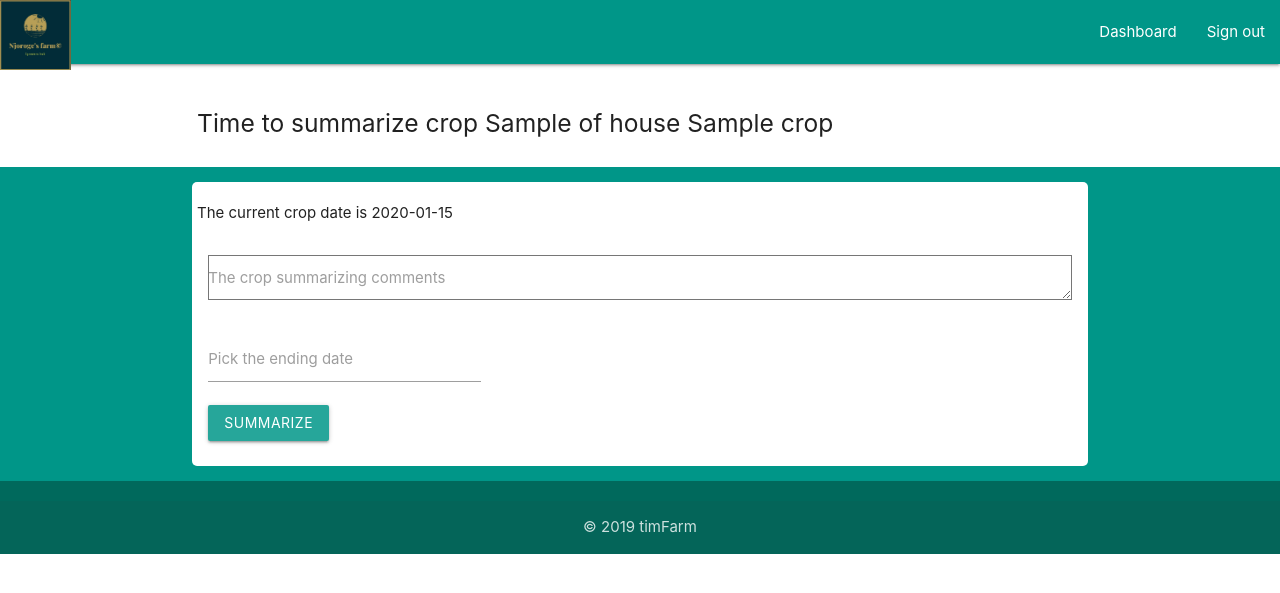
After one commit to njorogetimk/timFarm, a Flask app: template timsystem/templates/admin/archive_crop.html in a window 1280 px wide. The commit adds this page. Shown: the top 593 px of the page. Run offline with Flask 2, Linux system fonts and the light colour scheme; tables that the repository leaves empty hold one stand-in row (values such as "Sample post"); the template is opened without the code that fills it: values that come from a table or form of the project are taken from there, most other values are stand-ins (such as "Sample title", 1, 10 or a date in 2020); some libraries are stand-ins or nearby versions.

Commit message:
End the crop ending

```diff
--- a/timsystem/farm/adminviews.py
+++ b/timsystem/farm/adminviews.py
@@ -1,7 +1,7 @@
 from flask import Blueprint, render_template, redirect, url_for, request
 from flask import flash, g
 from flask_login import current_user
-from wtforms import Form, StringField, validators
+from wtforms import Form, StringField, TextAreaField, validators
 from wtforms.fields.html5 import EmailField
 from timsystem.farm.models import Farm, Users, House, Crop, Day
 from timsystem.farm.models import Activities, Harvest, Condition
@@ -167,6 +167,59 @@ def add_crop(farm_name, house_name):
                 'admin.disp_house', farm_name=farm_name, house_name=house_name
             ))
     return render_template('admin/add_crop.html', form=form)
+
+
+class EndCrop(Form):
+    summary = TextAreaField("The crop summarizing comments", [
+        validators.DataRequired(),
+        validators.length(min=5, max=600)
+    ])
+    date = StringField("Pick the ending date", [
+        validators.DataRequired()
+    ])
+
+
+@admin.route(
+    '/<farm_name>/<house_name>/<crop_no>/archive', methods=['GET', 'POST']
+)
+@is_admin
+def archive_crop(farm_name, house_name, crop_no):
+    form = EndCrop(request.form)
+    if farm_name != current_user.farm_name:
+        flash('Unauthorized!!', 'danger')
+        return redirect(url_for('farm.signout'))
+    farm = Farm.query.filter_by(farm_name=farm_name).first()
+    if not farm:
+        flash('Please register your farm %s' % farm_name, 'danger')
+        return redirect(url_for('farm.registerFarm'))
+    house = farm.house.filter_by(house_name=house_name).first()
+    if not house:
+        flash('The house %s is not registered' % house_name, 'danger')
+        return redirect(url_for('admin.farm_admin', farm_name=farm_name))
+    crop = house.crop.filter_by(crop_no=crop_no).first()
+    if not crop:
+        flash('The crop %s is not present in this house' % crop_no, 'danger')
+        return redirect(url_for(
+            'admin.disp_house', farm_name=farm_name, house_name=house_name
+        ))
+
+    date = dayGiver.ConvDate(crop.current_date)
+    min_date = date.result()  # For date picker min date
+
+    if request.method == 'POST' and form.validate():
+        # End the crop
+        summary = form.summary.data
+        date = form.date.data
+
+        crop.summarize(date, summary)
+        db.session.commit()
+        return redirect(url_for(
+            'admin.disp_house', farm_name=current_user.farm_name,
+            house_name=crop.house_name
+        ))
+    return render_template(
+        'admin/archive_crop.html', crop=crop, form=form, min_date=min_date
+    )
 
 
 @admin.route('/<farm_name>/<house_name>/<crop_no>/add/day', methods=['POST'])
--- /dev/null
+++ b/timsystem/templates/admin/archive_crop.html
@@ -0,0 +1,42 @@
+{% extends 'base/admin_base.html' %}
+
+
+{% block content %}
+{% from 'includes/_formhelpers.html' import render_field %}
+  <section class="section">
+    <div class="container">
+      <h5>Time to summarize crop {{crop.crop_no}} of house {{crop.house_name}}</h5>
+    </div>
+  </section>
+
+  <section class="section teal">
+    <div class="container white">
+      <p>The current crop date is {{crop.current_date}}</p>
+      <div class="row">
+        <form method="post">
+          <div class="input-field col s12">
+            {{render_field(form.summary)}}
+          </div>
+          <div class="input-field col s12, m4">
+            {{render_field(form.date, class_='mydatepicker')}}
+          </div>
+          <div class="clearfix"></div>
+          <div class="col s4">
+            <button type="submit" class="btn">Summarize</button>
+          </div>
+        </form>
+      </div>
+    </div>
+  </section>
+{% endblock %}
+
+{% block scripting %}
+  <script type="text/javascript">
+    document.addEventListener('DOMContentLoaded', function() {
+      var elems = document.querySelectorAll('.mydatepicker');
+      var instances = M.Datepicker.init(elems, {
+        minDate: new Date('{{min_date}}')
+      });
+    });
+  </script>
+{% endblock %}
--- a/timsystem/templates/display/disp_house.html
+++ b/timsystem/templates/display/disp_house.html
@@ -36,6 +36,7 @@
                     <td>{{crop.crop_no}}</td>
                     <td>{{crop.start_date}}</td>
                     <td>{{crop.end_date}}</td>
+                    <td><a href="{{url_for('user.disp_crop', farm_name=current_user.farm_name, house_name=house_name, crop_no=crop.crop_no)}}" class="btn">Explore</a></td>
                   </tr>
                 {% endif %}
               {% endfor %}
```
Also changed, not shown: timsystem/farm/models.py (+7 -0 lines), timsystem/templates/display/disp_crop.html (+30 -7 lines).
